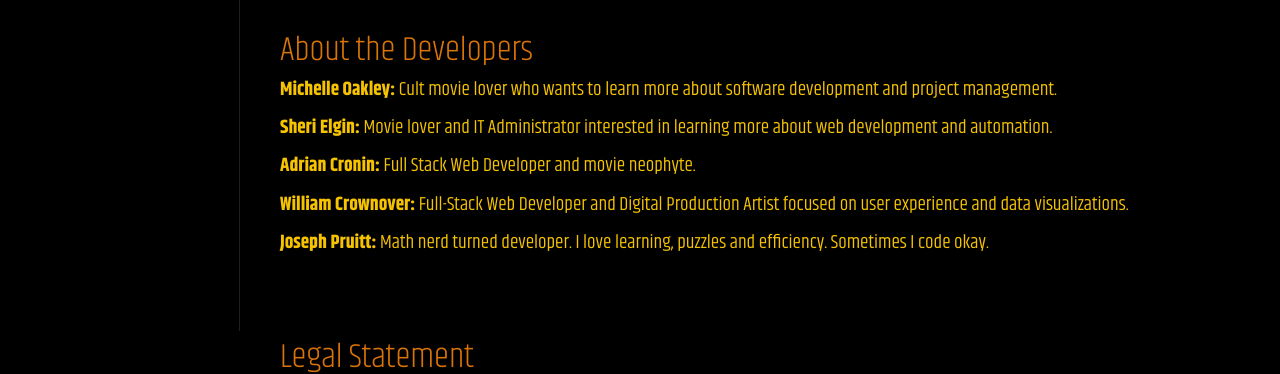
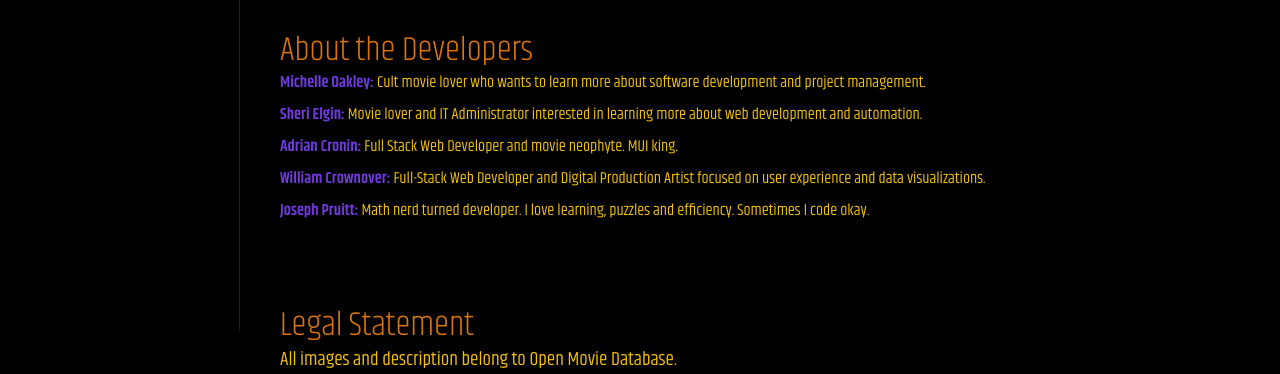
Before and after one commit to WilliamCrownover/bfanz, a React (Create React App) app in the folder client/: page /about in a window 1280 px wide. Shown: the part 469-843 px from the top of the page. Built offline with nearby package versions, Linux system fonts and the light colour scheme; no server answers.

Commit message:
styles change to add hover

```diff
--- a/client/src/components/DashCard/index.js
+++ b/client/src/components/DashCard/index.js
@@ -14,7 +14,7 @@ export default function BasicCard(props) {
             <Card sx={{ minWidth: 275, maxWidth: 275, height: '100%' }}>
                 <CardActionArea>
                     <CardContent>
-                        <Typography variant="h5" component="div" sx={{fontSize: '1.6rem', color: '#703ADD'}}>
+                        <Typography variant="h5" component="div" sx={{fontSize: '1.6rem', color: '703ADD'}}>
                             {props.title}
                         </Typography>
                         {/* <Typography sx={{ mb: 1.5 }} color="text.secondary">
--- a/client/src/components/HookQuestions/index.js
+++ b/client/src/components/HookQuestions/index.js
@@ -55,11 +55,9 @@ const colorSet = ['#F5C300', '#D97409', '#703ADD', '#ECEFF1'];
                     elevation:0,
                     backgroundImage: 'none',
                     color: colorSet[index],
-                    // ":hoover": {
-                    //   backgroundColor: '#ffc2b4',
-                    // }
-                    // '& .ChildSelector': {
-                    //   elevation: 9}
+                    "&:hover": {
+                      backgroundColor: '#1c1c1c',
+                    }
                   }}>{loading ? "loading" : getRandomQuestion(movie)}</Item>
               </RouterLink>
             </Grid>
--- a/client/src/pages/About.js
+++ b/client/src/pages/About.js
@@ -32,16 +32,16 @@ const About = () => {
                     <Typography variant="h4">
                         About the Developers
                     </Typography>
-                    <Typography variant="body1" sx={{fontSize: '1.2rem', lineHeight: 2}}>
-                        <p><b>Michelle Oakley:</b> Cult movie lover who wants to learn more about software development and project management.</p>
+                    <Typography variant="body1" sx={{fontSize: '1.2rem'}}>
+                        <Typography sx={{pb:1}}><Box component='span' color='#703ADD' fontWeight="600">Michelle Oakley:</Box > Cult movie lover who wants to learn more about software development and project management.</Typography>
 
-                        <p><b>Sheri Elgin:</b> Movie lover and IT Administrator interested in learning more about web development and automation.</p>
+                        <Typography sx={{pb:1}}><Box component='span' color='#703ADD' fontWeight="600">Sheri Elgin: </Box >Movie lover and IT Administrator interested in learning more about web development and automation.</Typography>
 
-                        <p><b>Adrian Cronin:</b> Full Stack Web Developer and movie neophyte.</p>
+                        <Typography sx={{pb:1}}><Box component='span' color='#703ADD' fontWeight="600">Adrian Cronin: </Box >Full Stack Web Developer and movie neophyte. MUI king. </Typography>
 
-                        <p><b>William Crownover:</b> Full-Stack Web Developer and Digital Production Artist focused on user experience and data visualizations.</p>
+                        <Typography sx={{pb:1}}><Box component='span' color='#703ADD' fontWeight="600">William Crownover: </Box >Full-Stack Web Developer and Digital Production Artist focused on user experience and data visualizations.</Typography>
 
-                        <p><b>Joseph Pruitt:</b> Math nerd turned developer. I love learning, puzzles and efficiency. Sometimes I code okay.</p>
+                        <Typography sx={{pb:1}}><Box component='span' color='#703ADD' fontWeight="600">Joseph Pruitt: </Box >Math nerd turned developer. I love learning, puzzles and efficiency. Sometimes I code okay.</Typography>
                     </Typography>
                 </Grid>
                 <Grid sx={{ mt: 3, padding: 2 }} item xs={12}>
```
